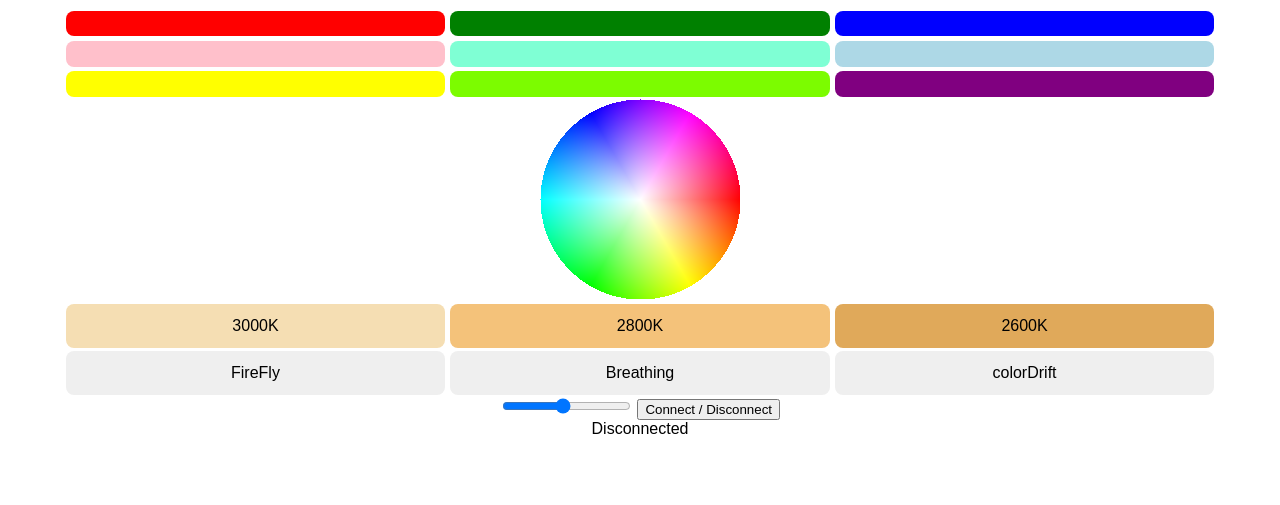
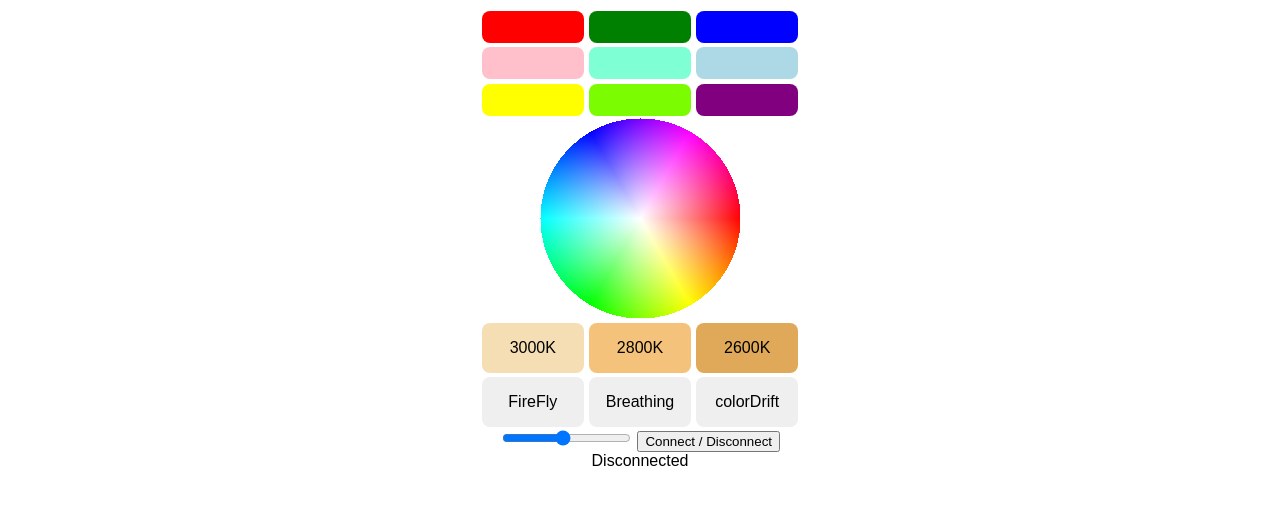
Before and after one commit to youchuan888/smart-colors, a plain HTML site: page index.html in a window 1280 px wide. Shown: the part 43-548 px from the top of the page. Drawn offline with Linux system fonts and the light colour scheme.

Commit message:
Update index.html

```diff
--- a/index.html
+++ b/index.html
@@ -12,6 +12,7 @@
       font-family: sans-serif;
       text-align: center;
       width: 90%;
+      max-width: 320px;
       margin: auto;
     }
     .title {
@@ -31,7 +32,7 @@
       touch-action: none;
     }
     .button, .connect-btn {
-      padding: 0.8em;
+      padding: 1em;
       margin: 0.1em;
       font-size: 1em;
       border: none;
```
